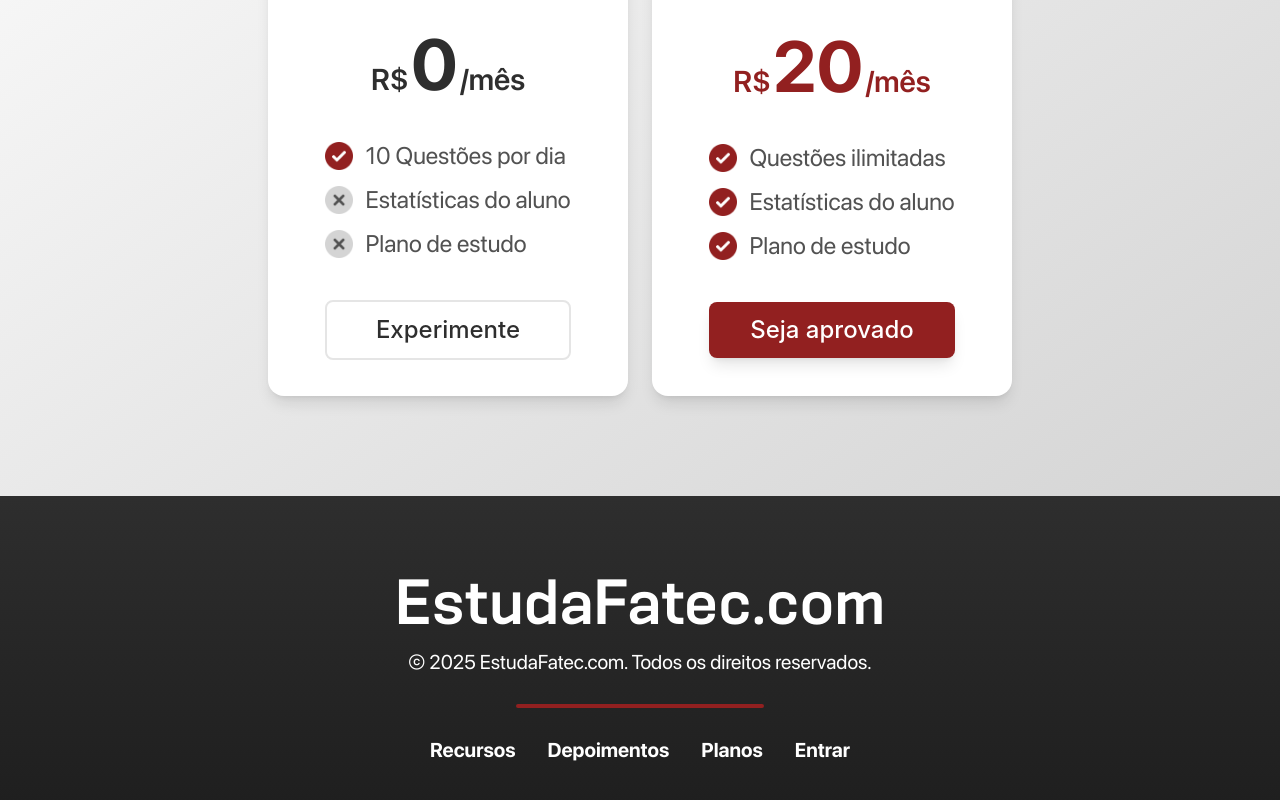
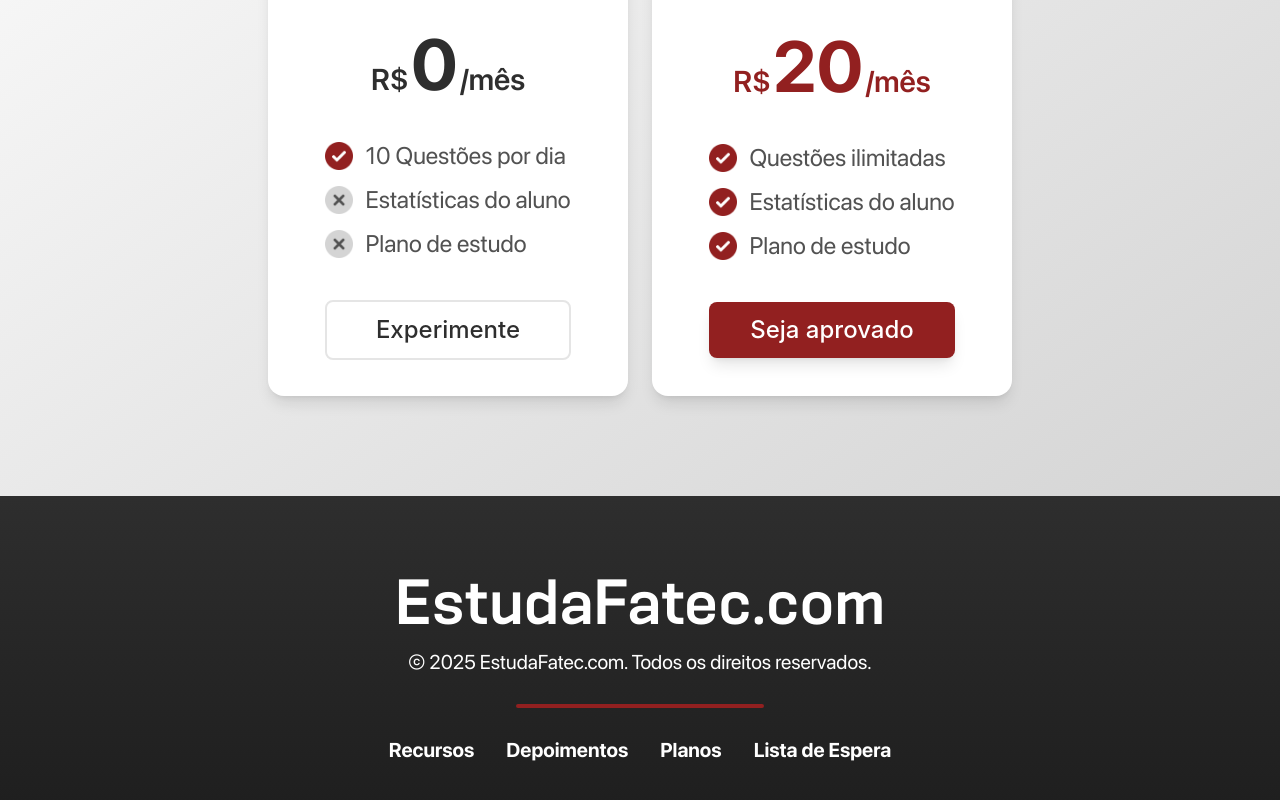
Before and after one commit to OLuizFernando/estudafatec.com, a Next.js app: page / in a window 1280 px wide. Shown: the part 2903-3703 px from the top of the page. Built offline with nearby package versions, Linux system fonts and the light colour scheme; a web font is replaced by a local one.

Commit message:
fix: change `Entrar` button text to `Lista de Espera`

```diff
--- a/components/Footer/index.js
+++ b/components/Footer/index.js
@@ -5,7 +5,7 @@ function Footer() {
     { id: 0, text: "Recursos", href: "/#recursos" },
     { id: 1, text: "Depoimentos", href: "/#depoimentos" },
     { id: 2, text: "Planos", href: "/#planos" },
-    { id: 3, text: "Entrar", href: "/waitlist" },
+    { id: 3, text: "Lista de Espera", href: "/waitlist" },
   ];
 
   return (
```
